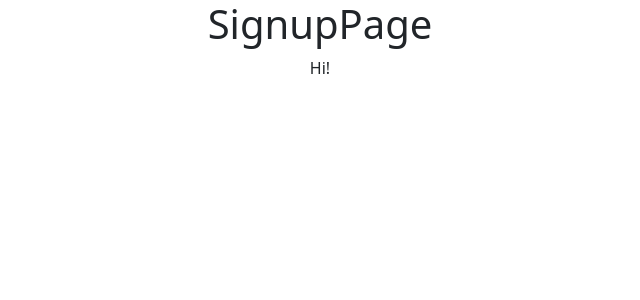
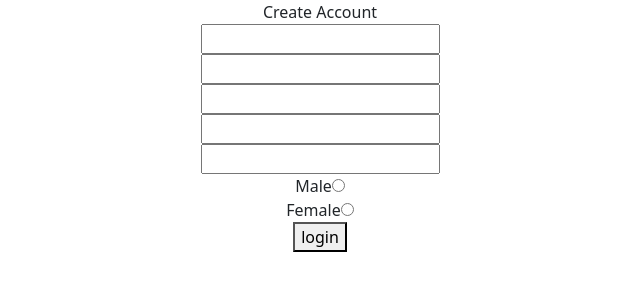
Before and after one commit to swsnu/swppfall2022-team16, a React (Create React App) app in the folder frontend/: page /signup in a window 1280 px wide. Shown: the top 300 px of the page, without its empty margins (320-960 px from the left). Built offline with nearby package versions, Linux system fonts and the light colour scheme.

Commit message:
Modify radio of SignupForm

```diff
--- a/frontend/src/components/SignupForm.tsx
+++ b/frontend/src/components/SignupForm.tsx
@@ -9,9 +9,12 @@ export default function SignupForm (): JSX.Element {
   const [weight, setWeight] = useState('Weight');
   const [gender, setGender] = useState('Male');
 
-    return(
+  const loginbuttonHandler = () => {
+
+  }
+
+  return (
     <div className='Signup'>
-      {(userState.user?.logged_in) ? (<Navigate to = '/main'></Navigate>) : (
       <div className='Signup'>
         <div className = "pageTitle"> Create Account </div>
         <div className = "name">
@@ -30,11 +33,15 @@ export default function SignupForm (): JSX.Element {
           <input id = "weight" type = "weight" onChange = {(e) => setWeight(e.target.value)}></input>
         </div>
         <div className = "gender">
-                 <input id = "gender" type = "radio" onChange = {(e) => setGender(e.target.value)}></input>
+          Male
+          <input id = "male" type = "radio" name = "gender" onChange = {(e) => setGender("male")}></input>
+        </div>
+        <div className = "gender">
+          Female
+          <input id = "female" type = "radio" name = "gender" onChange = {(e) => setGender("female")}></input>
         </div>
       </div>
-      )}
       <button id = "login-button" onClick = {() => loginbuttonHandler()}>login</button>
     </div>
-  );
+  )
 }
--- a/frontend/src/pages/SignupPage.tsx
+++ b/frontend/src/pages/SignupPage.tsx
@@ -1,8 +1,8 @@
 import React from 'react'
+import SignupForm from '../components/SignupForm'
 
 export default function SignupPage (): JSX.Element {
   return <div>
-    <h1>SignupPage</h1>
-    <p>Hi!</p>
+    <SignupForm />
   </div>
 }
```
Lines whose indentation alone changed are shown as unchanged.
